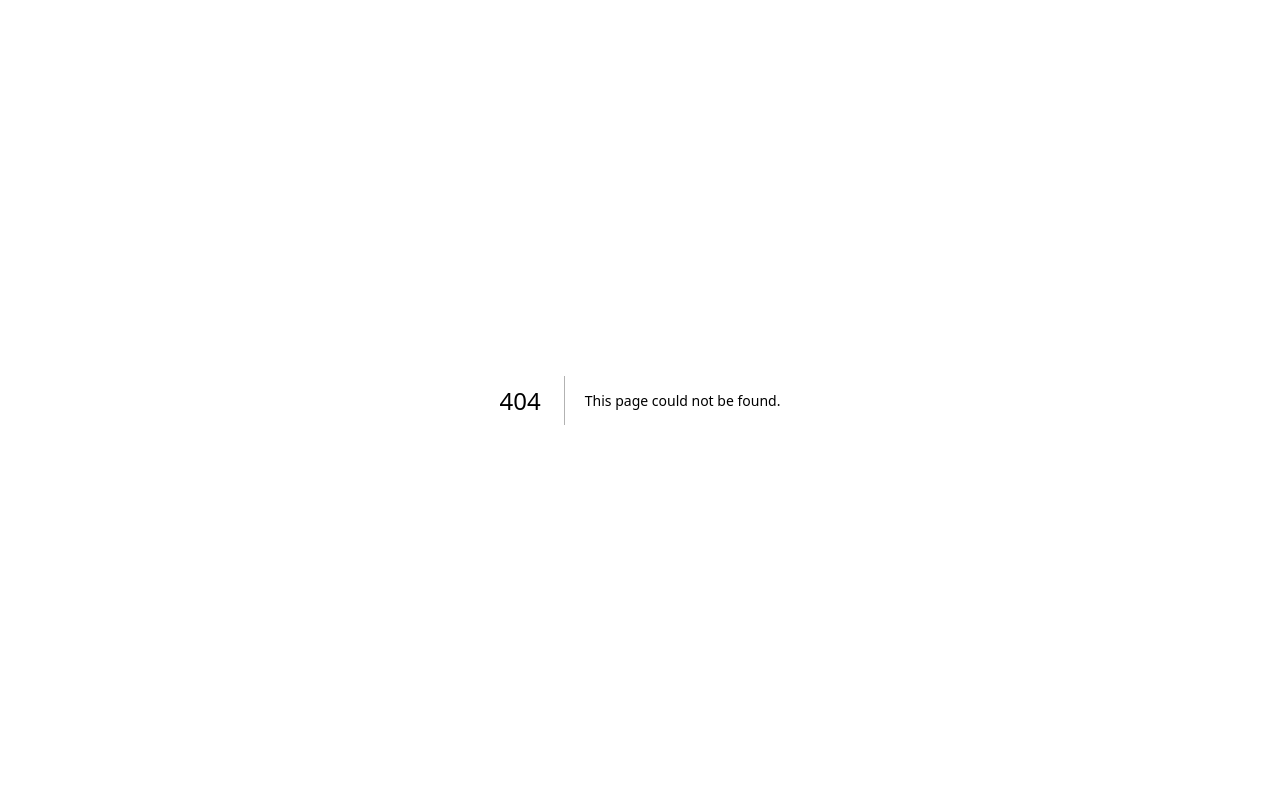
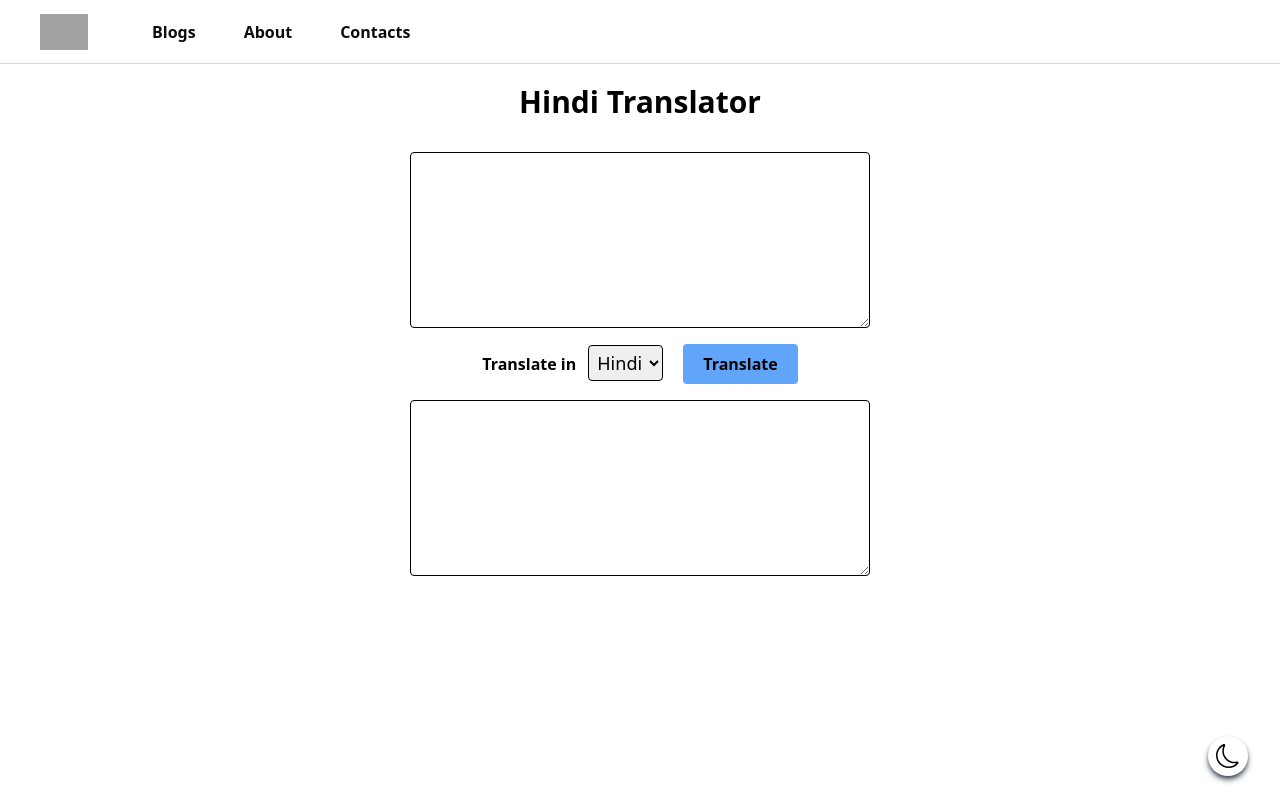
Before and after one commit to iamshiv007/NextJS-Portfolio, a Next.js app: page /posts/hindi-translator in a window 1280 px wide. Before the commit this address had no page. Built offline with nearby package versions, Linux system fonts and the light colour scheme; grey boxes are pictures that could not be loaded.

Commit message:
hindi-translator completed

```diff
--- a/components/blogData.jsx
+++ b/components/blogData.jsx
@@ -114,8 +114,15 @@ export const blogs = [
   {
     name: "Quiz App",
     imageUrl:
-      "https://codingartistweb.com/wp-content/uploads/2022/06/Quiz-App-01.png",
+      "https://encrypted-tbn0.gstatic.com/images?q=tbn:ANd9GcQ4WCmXtQ2AW5OsFElhZ0PCfpqR6dYPgqyV9Ossb3Smyg&usqp=CAU&ec=48600112",
     linkName: "quiz-app",
     date: "June 20, 2023",
   },
+  {
+    name: "Hindi-Translator",
+    imageUrl:
+      "https://encrypted-tbn0.gstatic.com/images?q=tbn:ANd9GcRGg5kZa7RkIxqvqXflLuI0otBRpypPNBts1Ku29vxcqw&usqp=CAU&ec=48600112",
+    linkName: "hindi-translator",
+    date: "June 21, 2023",
+  },
 ];
--- /dev/null
+++ b/pages/posts/hindi-translator.jsx
@@ -0,0 +1,122 @@
+import Navbar from "@/components/Navbar";
+import Theme from "@/components/Theme";
+import ThemeBtn from "@/components/ThemeBtn";
+import Head from "next/head";
+import React, { Fragment, useState } from "react";
+const axios = require("axios");
+
+const HindiTranslator = () => {
+  const [text, setText] = useState("");
+  const [language, setLanguage] = useState("hi");
+  const [output, setOutput] = useState("");
+  const [loading, setLoading] = useState(false);
+
+  const translateFun = async () => {
+    const options = {
+      method: "POST",
+      url: "https://microsoft-translator-text.p.rapidapi.com/translate",
+      params: {
+        "to[0]": language,
+        "api-version": "3.0",
+        profanityAction: "NoAction",
+        textType: "plain",
+      },
+      headers: {
+        "content-type": "application/json",
+        "X-RapidAPI-Key": "46e102466emsh069eb8e1a1f88bep148650jsn161589bc0004",
+        "X-RapidAPI-Host": "microsoft-translator-text.p.rapidapi.com",
+      },
+      data: [
+        {
+          Text: text,
+        },
+      ],
+    };
+
+    try {
+      setLoading(true);
+      const response = await axios.request(options);
+      setLoading(false);
+      console.log(response.data);
+      setOutput(response.data[0].translations[0].text);
+    } catch (error) {
+      console.error(error);
+    }
+  };
+
+  return (
+    <Fragment>
+      <Head>
+        <title>Hindi-Translator</title>
+      </Head>
+
+      <Theme>
+        <Navbar />
+
+        <ThemeBtn />
+
+        <div className="md:px-[20%] px-[3%] dark:bg-gray-900 min-h-[92vh]">
+          <h1 className="text-3xl font-bold text-center pt-5">
+            Hindi Translator
+          </h1>
+
+          <div className="mt-8">
+            <div className="flex">
+              <textarea
+                className="border dark:bg-black border-solid dark:border-white border-black rounded p-3 text-xl h-[22vh] w-[90%] sm:w-[60%] m-auto"
+                name="from"
+                id="from"
+                value={text}
+                onChange={(e) => setText(e.target.value)}
+              ></textarea>
+            </div>
+
+            <div className="w-fit m-auto my-4">
+              <label className="mr-3 font-bold" htmlFor="language">
+                Translate in
+              </label>
+              <select
+                className="dark:bg-black border border-solid border-black rounded p-1 text-lg"
+                name="language"
+                id="language"
+                value={language}
+                onChange={(e) => setLanguage(e.target.value)}
+              >
+                <option value="hi">Hindi</option>
+                {/* <option value="en">English</option> */}
+              </select>
+
+              <button
+                className="p-2 px-5 bg-blue-400 font-bold dark:bg-blue-700 dark:text-white rounded hidden sm:inline sm:ml-5"
+                onClick={translateFun}
+              >
+                Translate
+              </button>
+            </div>
+
+            <div className="flex">
+              <textarea
+                className="border dark:bg-black dark:border-white border-solid border-black rounded p-3 text-xl h-[22vh] w-[90%] sm:w-[60%] m-auto"
+                name=""
+                id="output"
+                value={loading ? "...Loading" : output}
+                readOnly
+              ></textarea>
+            </div>
+          </div>
+        </div>
+
+        <div className="sm:hidden flex justify-center w-[100%] fixed bottom-10">
+          <button
+            className="p-2 px-5 bg-blue-400 font-bold dark:bg-blue-700 dark:text-white rounded sm:ml-5"
+            onClick={translateFun}
+          >
+            Translate
+          </button>
+        </div>
+      </Theme>
+    </Fragment>
+  );
+};
+
+export default HindiTranslator;
--- a/pages/posts/quiz-app.jsx
+++ b/pages/posts/quiz-app.jsx
@@ -112,7 +112,8 @@ const QuizApp = () => {
                     Wrong Answer
                   </p>
                   <p className="dark:text-blue-500 text-blue-500 text-2xl font-bold my-2">
-                    {options.indexOf(correctAnswer)}. {he.decode(correctAnswer)}
+                    {options.indexOf(correctAnswer) + 1}.{" "}
+                    {he.decode(correctAnswer)}
                   </p>
                 </div>
               )
```
Also changed, not shown: 1 other file (tests, documents, lock files or other folders).
